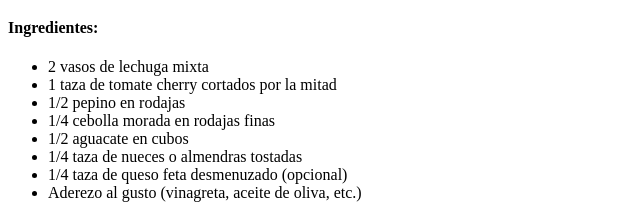
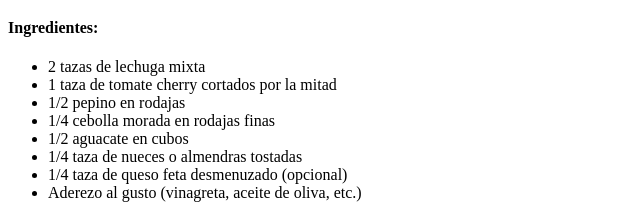
Before and after one commit to SantiagoMancuello/odin-recipes, a plain HTML site: page recipes/ensalada.html in a window 1280 px wide. Shown: the part 435-655 px from the top of the page, 0-640 px from the left. Drawn offline with Linux system fonts and the light colour scheme.

Commit message:
Revert "corrige la cantidad de lechuga en la receta de ensalada de 2 tazas a …"

```diff
--- a/recipes/ensalada.html
+++ b/recipes/ensalada.html
@@ -15,7 +15,7 @@
      lo que la convierte en una opción versátil y nutritiva para cualquier comida.</p>
     <h4>Ingredientes:</h4>
     <ul>
-        <li>2 vasos de lechuga mixta</li>
+        <li>2 tazas de lechuga mixta</li>
         <li>1 taza de tomate cherry cortados por la mitad</li>
         <li>1/2 pepino en rodajas</li>
         <li>1/4 cebolla morada en rodajas finas</li>
```
